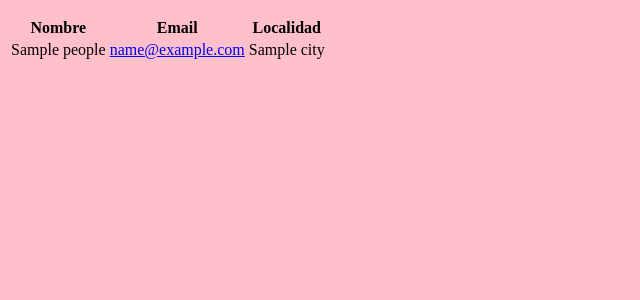
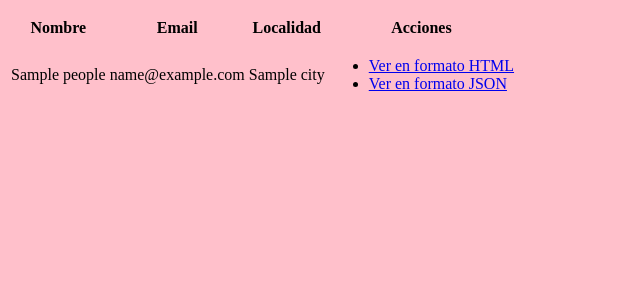
Before and after one commit to esteban-lab/amazing-employees-wip, a Symfony app: template templates/default/index.html.twig in a window 1280 px wide. Shown: the part 70-370 px from the top of the page, without its empty margins (0-640 px from the left). Run offline with Twig, Linux system fonts and the light colour scheme; the template is opened without the code that fills it: most values are stand-ins (such as "Sample title", 1, 10 or a date in 2020); some libraries are stand-ins or nearby versions.

Commit message:
Resolver ejercicio con controladores y rutas.

```diff
--- a/templates/default/index.html.twig
+++ b/templates/default/index.html.twig
@@ -11,14 +11,21 @@
                 <th>Nombre</th>
                 <th>Email</th>
                 <th>Localidad</th>
+                <th>Acciones</th>
             </tr>
         </thead>
         <tbody>
             {% for person in people %}
             <tr>
                 <td>{{ person.name }}</td>
-                <td><a href="{{ path('default_show', { id: loop.index0 }) }}">{{ person.email }}</a></td>
+                <td>{{ person.email }}</td>
                 <td>{{ person.city }}</td>
+                <td>
+                    <ul>
+                        <li><a href="{{ path('default_show', { id: loop.index0 }) }}">Ver en formato HTML</a></li>
+                        <li><a href="#">Ver en formato JSON</a></li>
+                    </ul>
+                </td>
             </tr>
             {% endfor %}
         </tbody>
```
